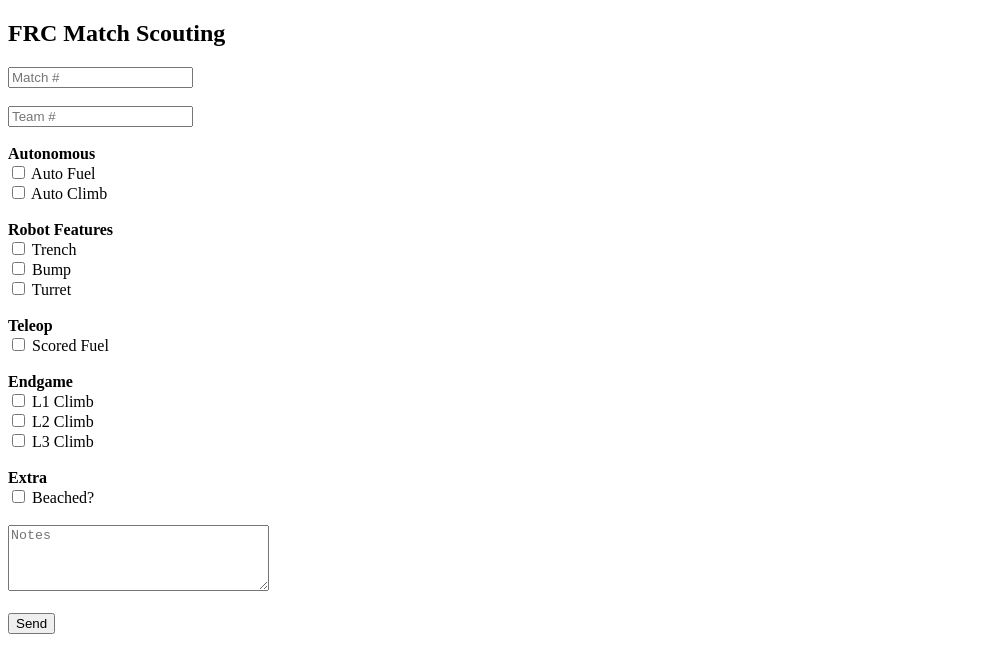
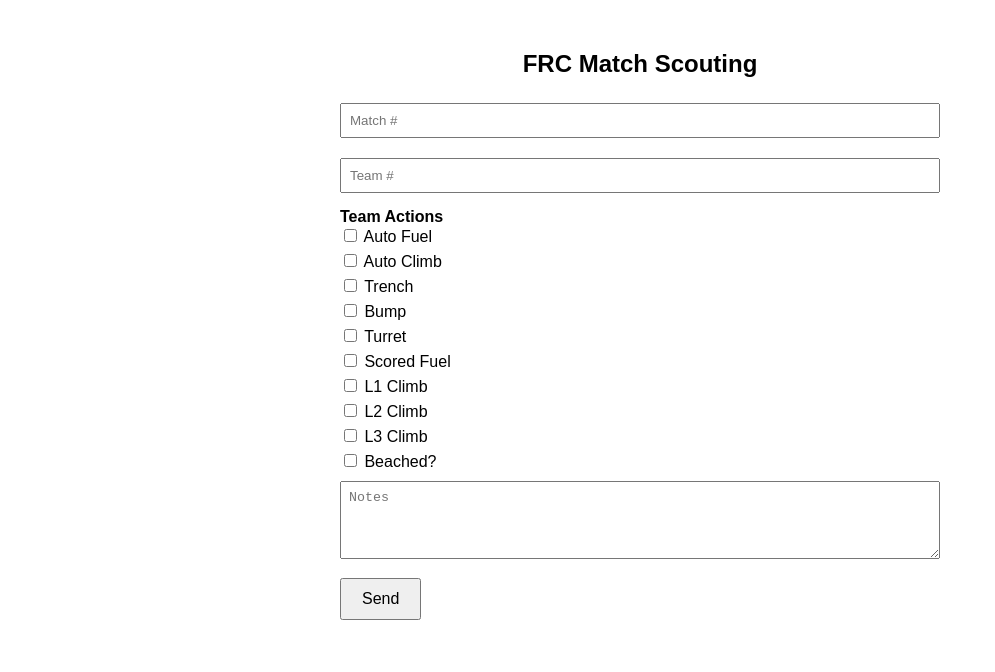
Before and after one commit to Flamekeeper700/Scouting-web-app, a plain HTML site: page index.html in a window 1280 px wide. Shown: the whole page, without its empty margins (0-995 px from the left). Drawn offline with Linux system fonts and the light colour scheme.

Commit message:
switch to forms

```diff
--- a/index.html
+++ b/index.html
@@ -2,79 +2,76 @@
 <html>
 <head>
   <meta name="viewport" content="width=device-width, initial-scale=1">
-  <title>Rebuilt Scouting  -  Team 6004</title>
+  <title>FRC Scouting</title>
+  <style>
+    body {
+      font-family: Arial, sans-serif;
+      max-width: 600px;
+      margin: 20px auto;
+      padding: 10px;
+    }
+    h2 {
+      text-align: center;
+    }
+    input[type="number"], textarea {
+      width: 100%;
+      padding: 8px;
+      margin: 5px 0 15px 0;
+      box-sizing: border-box;
+    }
+    label {
+      display: block;
+      margin-bottom: 5px;
+    }
+    button {
+      padding: 10px 20px;
+      font-size: 16px;
+      cursor: pointer;
+    }
+  </style>
 </head>
 <body>
 
-  <h2>FRC Match Scouting</h2>
+<h2>FRC Match Scouting</h2>
 
-  <input id="match" type="number" placeholder="Match #" required><br><br>
-  <input id="team" type="number" placeholder="Team #" required><br><br>
+<form id="scoutForm" target="hidden_iframe" method="POST"
+      action="https://docs.google.com/forms/d/e/1FAIpQLSepQKdh1maTmAj6OmiqbNXtjIF_MMHF6l0_bPd2L93A0bQaKw/formResponse">
 
-  <strong>Autonomous</strong><br>
-  <label><input type="checkbox" id="autoFuel"> Auto Fuel</label><br>
-  <label><input type="checkbox" id="autoClimb"> Auto Climb</label><br><br>
+  <!-- Match # -->
+  <input name="entry.1240212685" id="match" type="number" placeholder="Match #">
 
-  <strong>Robot Features</strong><br>
-  <label><input type="checkbox" id="trench"> Trench</label><br>
-  <label><input type="checkbox" id="bump"> Bump</label><br>
-  <label><input type="checkbox" id="turret"> Turret</label><br><br>
+  <!-- Team # -->
+  <input name="entry.1372696188" id="team" type="number" placeholder="Team #">
 
-  <strong>Teleop</strong><br>
-  <label><input type="checkbox" id="scoredFuel"> Scored Fuel</label><br><br>
+  <!-- Single checkbox question for all boolean metrics -->
+  <strong>Team Actions</strong><br>
+  <label><input type="checkbox" name="entry.1399373670" value="Auto Fuel"> Auto Fuel</label>
+  <label><input type="checkbox" name="entry.1399373670" value="Auto Climb"> Auto Climb</label>
+  <label><input type="checkbox" name="entry.1399373670" value="Trench"> Trench</label>
+  <label><input type="checkbox" name="entry.1399373670" value="Bump"> Bump</label>
+  <label><input type="checkbox" name="entry.1399373670" value="Turret"> Turret</label>
+  <label><input type="checkbox" name="entry.1399373670" value="Scored Fuel"> Scored Fuel</label>
+  <label><input type="checkbox" name="entry.1399373670" value="L1 Climb"> L1 Climb</label>
+  <label><input type="checkbox" name="entry.1399373670" value="L2 Climb"> L2 Climb</label>
+  <label><input type="checkbox" name="entry.1399373670" value="L3 Climb"> L3 Climb</label>
+  <label><input type="checkbox" name="entry.1399373670" value="Beached?"> Beached?</label>
 
-  <strong>Endgame</strong><br>
-  <label><input type="checkbox" id="l1Climb"> L1 Climb</label><br>
-  <label><input type="checkbox" id="l2Climb"> L2 Climb</label><br>
-  <label><input type="checkbox" id="l3Climb"> L3 Climb</label><br><br>
+  <!-- Notes -->
+  <textarea name="entry.777185259" id="notes" placeholder="Notes" rows="4"></textarea>
 
-  <strong>Extra</strong><br>
-  <label><input type="checkbox" id="beached"> Beached?</label><br><br>
+  <button type="button" onclick="submitForm()">Send</button>
+</form>
 
-  <textarea id="notes" placeholder="Notes" rows="4" cols="30"></textarea><br><br>
+<!-- hidden iframe to submit silently -->
+<iframe name="hidden_iframe" style="display:none;"></iframe>
 
-  <button onclick="sendData()">Send</button>
-
-  <script>
-    const URL = "https://script.google.com/macros/s/AKfycbxnjIQcC3TMWt-XLxfhOm_Do4PYhCu15zDgDL0jVW6I7gdEYtnTkPgGNq8vnTM-UAAx/exec";
-
-    function sendData() {
-      const payload = {
-        match: document.getElementById("match").value,
-        team: document.getElementById("team").value,
-
-        autoFuel: document.getElementById("autoFuel").checked,
-        autoClimb: document.getElementById("autoClimb").checked,
-
-        trench: document.getElementById("trench").checked,
-        bump: document.getElementById("bump").checked,
-        turret: document.getElementById("turret").checked,
-
-        scoredFuel: document.getElementById("scoredFuel").checked,
-
-        l1Climb: document.getElementById("l1Climb").checked,
-        l2Climb: document.getElementById("l2Climb").checked,
-        l3Climb: document.getElementById("l3Climb").checked,
-
-        beached: document.getElementById("beached").checked,
-        notes: document.getElementById("notes").value
-      };
-
-      fetch(URL, {
-        method: "POST",
-        body: JSON.stringify(payload),
-        headers: { "Content-Type": "application/json" }
-      })
-      .then(() => {
-        alert("Submitted");
-        document.querySelectorAll("input, textarea").forEach(e => {
-          if (e.type === "checkbox") e.checked = false;
-          else e.value = "";
-        });
-      })
-      .catch(() => alert("Submission failed"));
-    }
-  </script>
+<script>
+function submitForm() {
+  document.getElementById("scoutForm").submit();
+  alert("Submitted!");
+  document.getElementById("scoutForm").reset();
+}
+</script>
 
 </body>
 </html>
```
